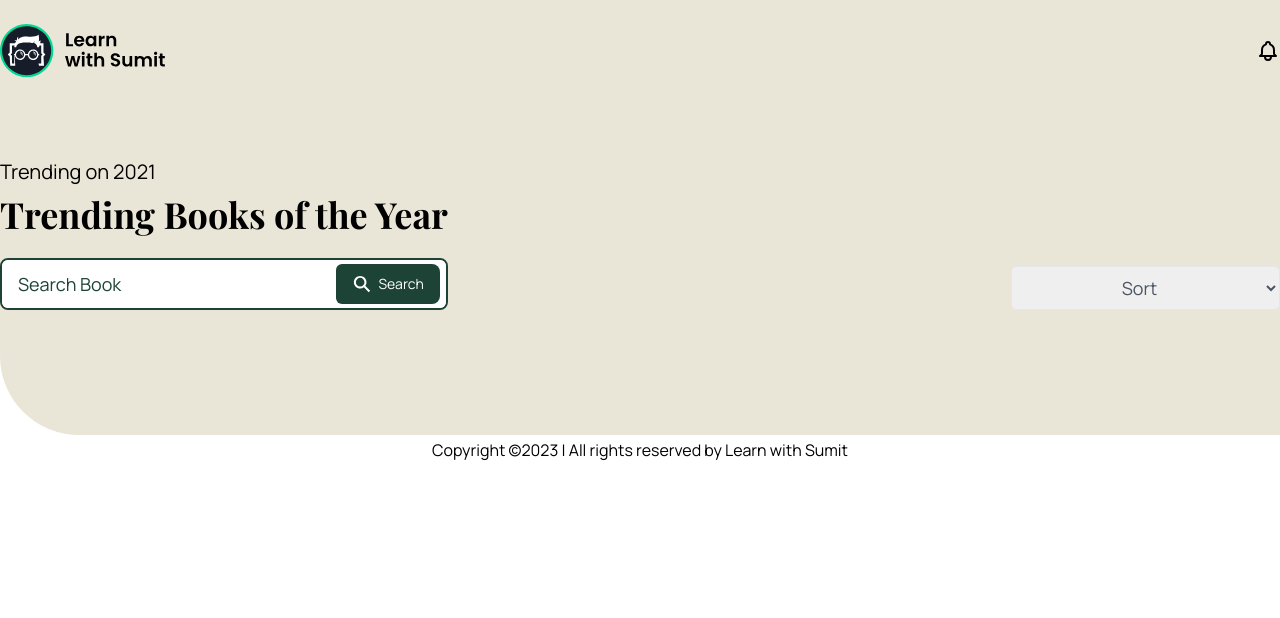
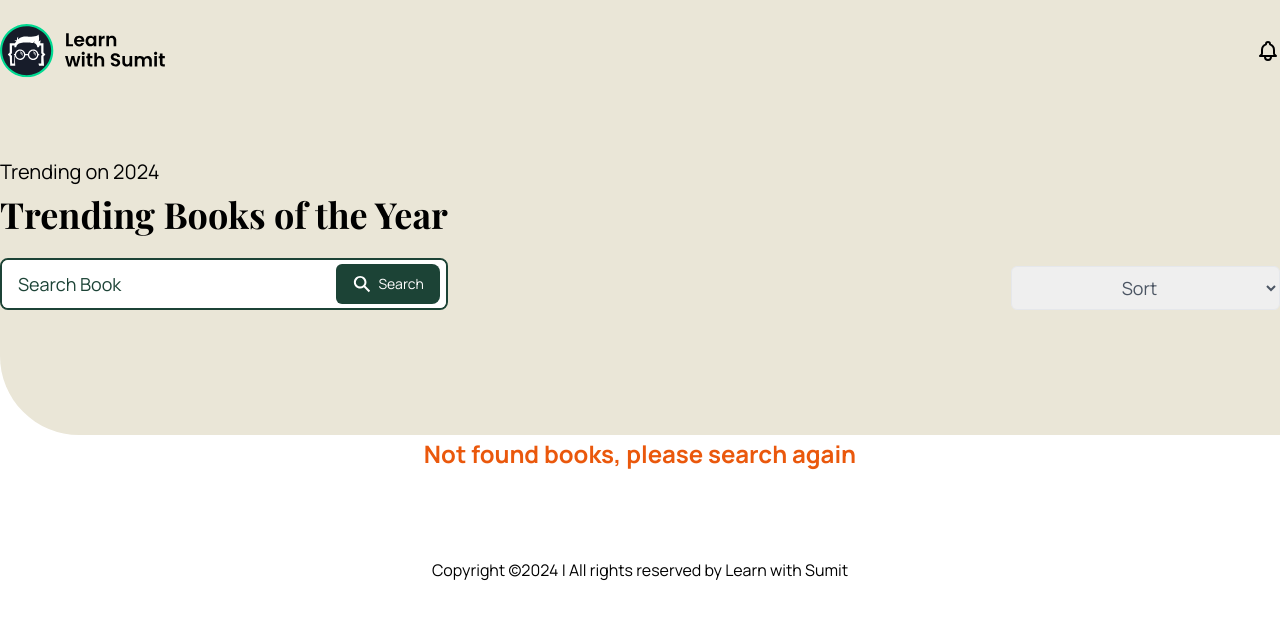
Before and after one commit to mehedihasan99/book-finder-app, a React (Vite) app: page / in a window 1280 px wide. Both pictures are taken after typing "Sample" into the empty fields and a click on the button "Search". Shown: the top 618 px of the page. Built offline with nearby package versions, Linux system fonts and the light colour scheme.

Commit message:
I added not found component

```diff
--- a/index.html
+++ b/index.html
@@ -4,7 +4,7 @@
     <meta charset="UTF-8" />
     <link rel="icon" type="image/svg+xml" href="/vite.svg" />
     <meta name="viewport" content="width=device-width, initial-scale=1.0" />
-    <title>Book Finder</title>
+    <title>Book Finder | Learn with Sumit</title>
     <!-- Google Font -->
     <link rel="preconnect" href="https://fonts.googleapis.com" />
     <link rel="preconnect" href="https://fonts.gstatic.com" crossorigin />
--- a/src/components/Footer.jsx
+++ b/src/components/Footer.jsx
@@ -3,7 +3,7 @@ export default function Footer() {
     <footer className="py-6 md:py-8">
       <div className="container mx-auto">
         <p className="text-center text-sm lg:text-base">
-          Copyright ©2023 | All rights reserved by Learn with Sumit
+          Copyright ©2024 | All rights reserved by Learn with Sumit
         </p>
       </div>
     </footer>
--- /dev/null
+++ b/src/components/NotFound.jsx
@@ -0,0 +1,9 @@
+export default function NotFound() {
+  return (
+    <div>
+      <h2 className="text-2xl text-center mt-32 font-semibold text-orange-600">
+        Not found books, please search again
+      </h2>
+    </div>
+  )
+}
--- a/src/components/bookshelves/BookShelves.jsx
+++ b/src/components/bookshelves/BookShelves.jsx
@@ -1,5 +1,6 @@
 import { useState } from 'react'
 import { booksData } from '../../constant'
+import NotFound from '../NotFound'
 import BookSearch from './BookSearch'
 import Book from './book'
 import SortOfBooks from './sortOfBooks'
@@ -49,7 +50,7 @@ export default function BookShelves() {
         <div className="mx-auto flex items-end justify-between max-md:max-w-[95%] max-md:flex-col max-md:items-start max-md:space-y-4">
           {/* <!-- info , title , search --> */}
           <div>
-            <h6 className="mb-2 text-base lg:text-xl">Trending on 2021</h6>
+            <h6 className="mb-2 text-base lg:text-xl">Trending on 2024</h6>
             <h2 className="mb-6 font-['Playfair_Display'] text-3xl font-bold lg:text-4xl">
               Trending Books of the Year
             </h2>
@@ -60,11 +61,15 @@ export default function BookShelves() {
           <SortOfBooks onSort={handleSortBooks} />
         </div>
       </header>
-      <div className="container mx-auto grid max-w-7xl grid-cols-1 gap-8 md:grid-cols-2 lg:grid-cols-3 xl:grid-cols-4">
-        {books.map((book) => (
-          <Book key={book.id} {...book} onFavorite={handleFavorite} />
-        ))}
-      </div>
+      {books.length > 0 ? (
+        <div className="container mx-auto grid max-w-7xl grid-cols-1 gap-8 md:grid-cols-2 lg:grid-cols-3 xl:grid-cols-4">
+          {books.map((book) => (
+            <Book key={book.id} {...book} onFavorite={handleFavorite} />
+          ))}
+        </div>
+      ) : (
+        <NotFound />
+      )}
     </main>
   )
 }
```
